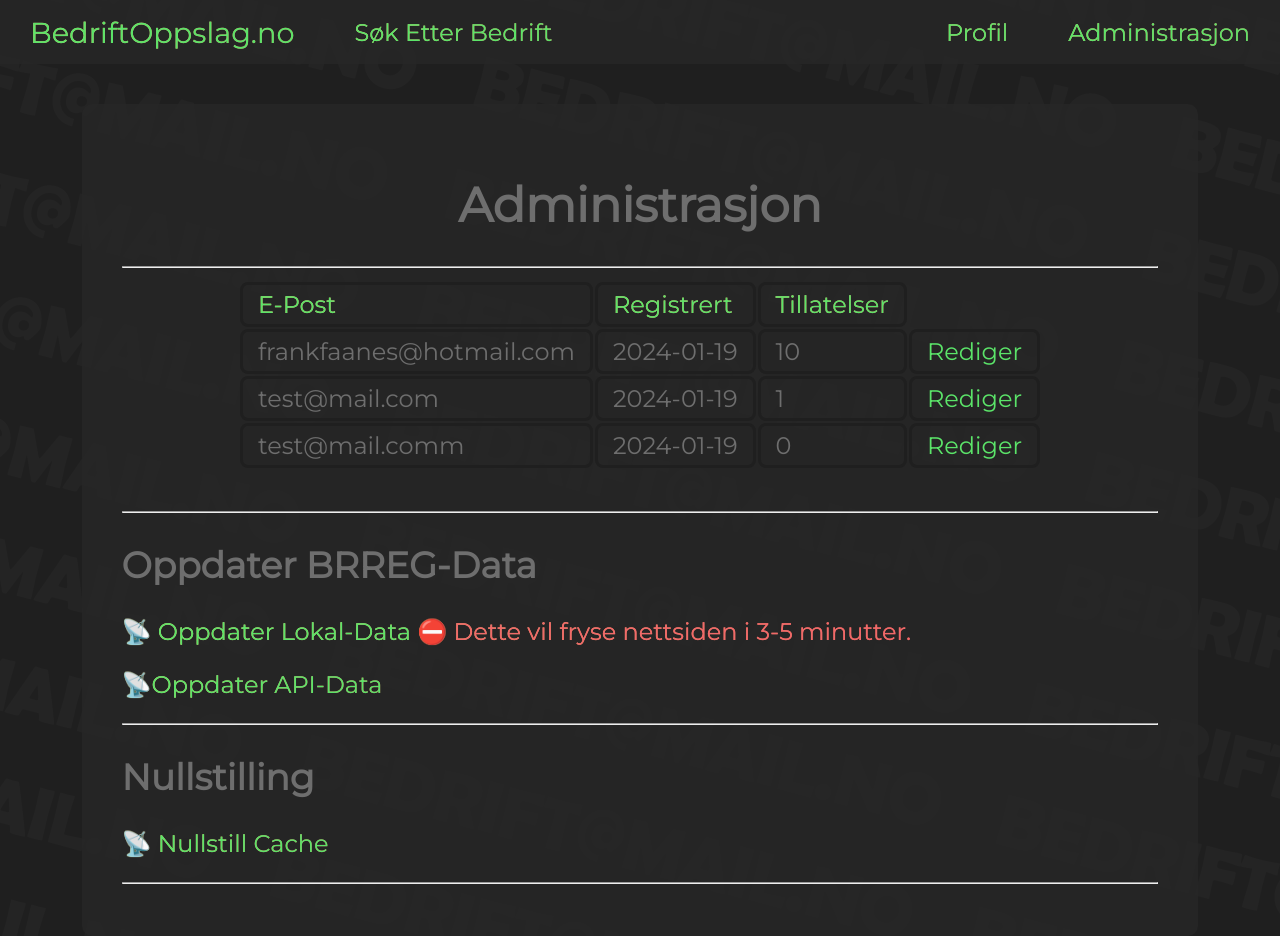
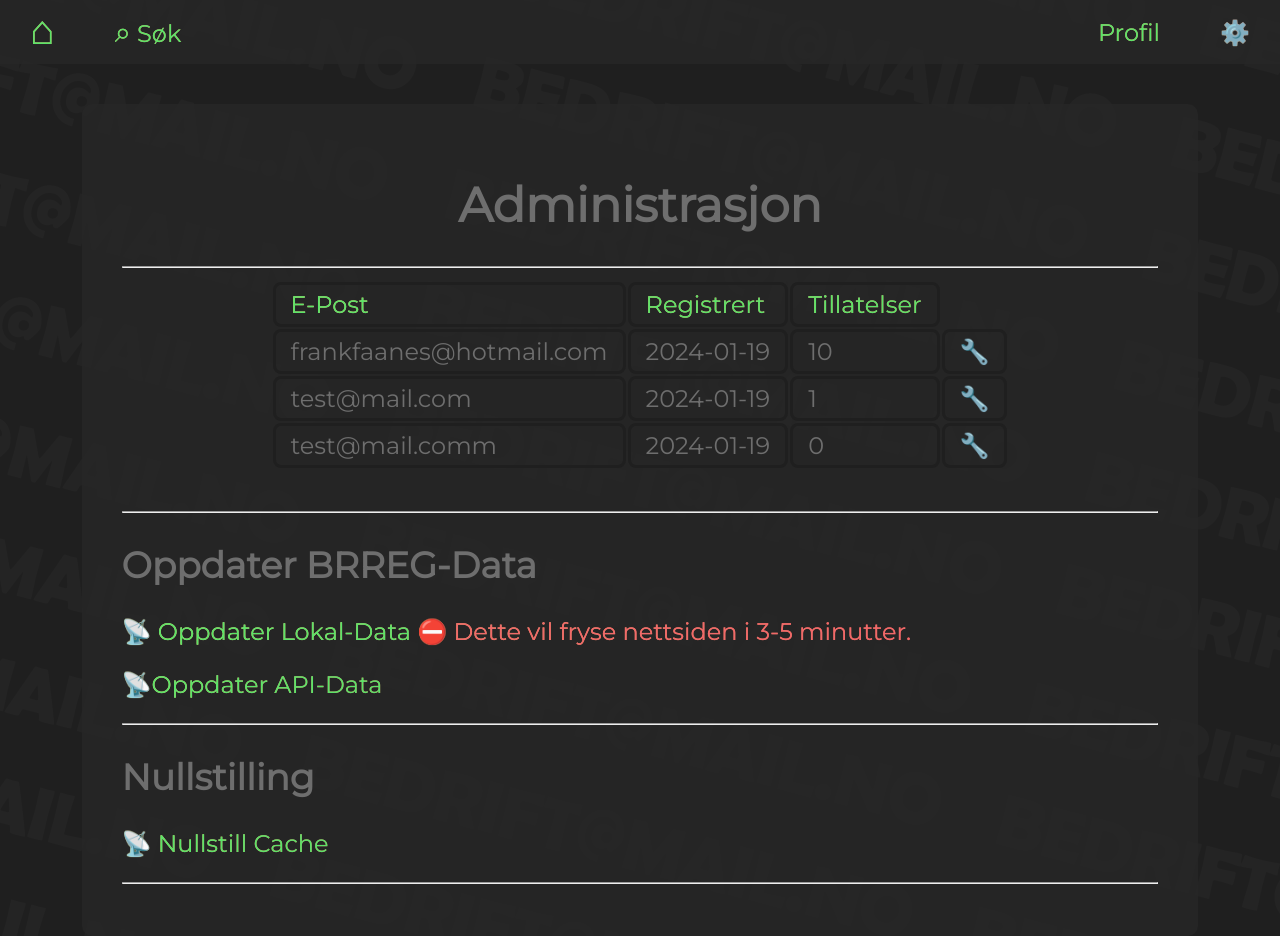
Before and after one commit to FFaanes/bedriftsoppslag, a Flask app: page /admin in a window 1280 px wide. Run offline with Flask 3, Linux system fonts and the light colour scheme; a user stored in the database is signed in.

Commit message:
Styling changes
- Added icons to navbar to save space

```diff
--- a/static/css/base.css
+++ b/static/css/base.css
@@ -90,7 +90,6 @@ body {
     padding: 10px;
     border-radius: 5px;
 }
-
 
 .navbar {
     width: 100%;
--- a/templates/admin/admin.html
+++ b/templates/admin/admin.html
@@ -19,7 +19,7 @@
             <td class="border_td">{{user.company_email}}</td>
             <td class="border_td">{{user.register_date}}</td>
             <td class="border_td">{{user.permission}}</td>
-            <td class="border_td"><a style ="text-decoration: none; color: #5be469" href="{{url_for('usermanagement', company_email=user.company_email)}}">Rediger</a></td>
+            <td class="border_td"><a style ="text-decoration: none; color: #5be469" href="{{url_for('usermanagement', company_email=user.company_email)}}">🔧</a></td>
         </tr>
     {% endfor %}
     </table>
--- a/templates/base.html
+++ b/templates/base.html
@@ -12,10 +12,10 @@
 <div class="navbar">
 
     <div class="nav_left">
-        <a style="font-size: larger;" href="{{url_for('index')}}">BedriftOppslag.no</a>
+        <a style="font-size: 1.7rem; position: relative; top: -3px;" href="{{url_for('index')}}">⌂</a>
         {% if current_user.is_authenticated %}
             {% if current_user.permission >= 1 %}
-                <a href="{{url_for('search_page')}}">Søk Etter Bedrift</a>
+                <a href="{{url_for('search_page')}}"><span style="font-size: larger;">⌕</span> Søk</a>
             {% endif %}
         {% endif %}
     </div>
@@ -27,7 +27,7 @@
         {% else %}
             <a href="{{url_for('profile')}}">Profil</a>
             {% if current_user.permission == 10 %}
-                <a href="{{url_for('admin')}}">Administrasjon</a>
+                <a style="color: white;" href="{{url_for('admin')}}">⚙️</a>
         {% endif %}
         {% endif %}
     </div>
```
